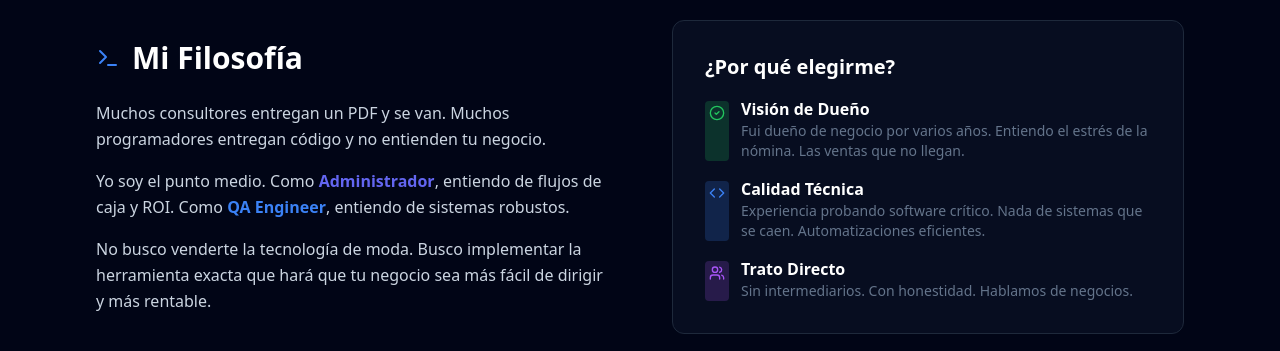
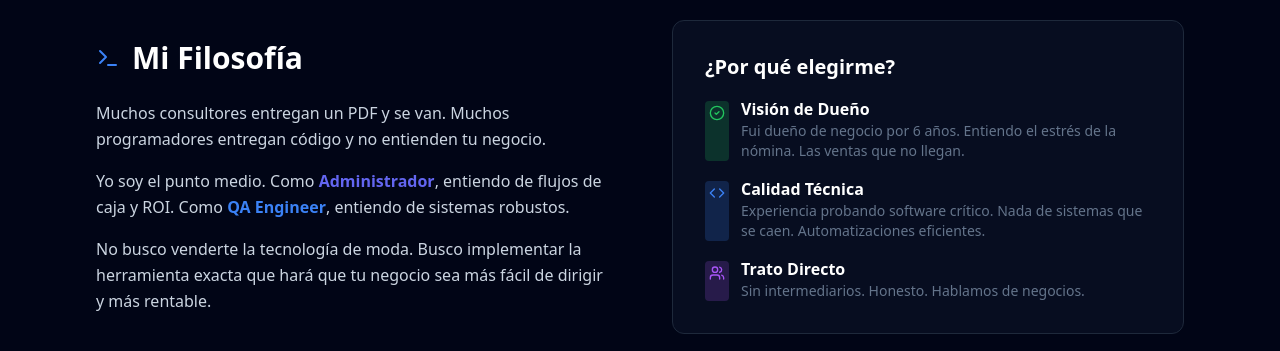
Before and after one commit to Dansilverdj/AppPersonal, a React (Vite) app: page / in a window 1280 px wide. Shown: the part 2600-2951 px from the top of the page. Built offline with nearby package versions, Linux system fonts and the light colour scheme; the HTML template or start-up script is replaced by a standard one.

Commit message:
Refactor Gemini API integration and update text
Updated the Gemini API integration to use the 'gemini-pro' model instead of 'flash' for better compatibility. Also made minor text adjustments in the component.

```diff
--- a/src/App.jsx
+++ b/src/App.jsx
@@ -39,7 +39,7 @@ export default function Portfolio() {
     setTheme(theme === 'dark' ? 'light' : 'dark');
   };
 
-  // --- INTEGRACIÓN GEMINI API (ROBUSTA) ---
+  // --- INTEGRACIÓN GEMINI API (MODELO ESTÁNDAR) ---
   const callGemini = async (prompt) => {
     const apiKey = import.meta.env.VITE_GEMINI_KEY;
 
@@ -50,9 +50,10 @@ export default function Portfolio() {
     }
 
     try {
-      // Intentamos con el modelo más actual (Flash)
+      // CAMBIO AQUÍ: Usamos 'gemini-pro' en lugar de 'flash'.
+      // Este es el modelo más compatible y evitará el error 404.
       const response = await fetch(
-        `https://generativelanguage.googleapis.com/v1beta/models/gemini-1.5-flash:generateContent?key=${apiKey}`,
+        `https://generativelanguage.googleapis.com/v1beta/models/gemini-pro:generateContent?key=${apiKey}`,
         {
           method: 'POST',
           headers: { 'Content-Type': 'application/json' },
@@ -64,6 +65,7 @@ export default function Portfolio() {
 
       // Si Google devuelve error (ej. modelo no encontrado), lanzamos excepción
       if (data.error) {
+        console.error("Error detallado API:", data.error);
         throw new Error(data.error.message || "Error en API de Google");
       }
 
@@ -72,7 +74,6 @@ export default function Portfolio() {
     } catch (error) {
       console.error("Error conectando con la IA:", error);
       // Si falla la conexión real, usamos la respuesta simulada
-      // Esto asegura que el usuario SIEMPRE vea un resultado
       return simulateResponse(prompt);
     }
   };
@@ -559,7 +560,7 @@ export default function Portfolio() {
                 <ul className="space-y-4">
                   <li className="flex gap-3">
                     <div className="mt-1 bg-green-500/20 p-1 rounded text-green-500"><CheckCircle2 size={16}/></div>
-                    <div><strong className={`${tc.textHighlight}`}>Visión de Dueño</strong><p className={`text-sm ${tc.textMuted}`}>Fui dueño de negocio por varios años. Entiendo el estrés de la nómina. Las ventas que no llegan.</p></div>
+                    <div><strong className={`${tc.textHighlight}`}>Visión de Dueño</strong><p className={`text-sm ${tc.textMuted}`}>Fui dueño de negocio por 6 años. Entiendo el estrés de la nómina. Las ventas que no llegan.</p></div>
                   </li>
                   <li className="flex gap-3">
                     <div className="mt-1 bg-blue-500/20 p-1 rounded text-blue-500"><Code size={16}/></div>
@@ -567,7 +568,7 @@ export default function Portfolio() {
                   </li>
                    <li className="flex gap-3">
                     <div className="mt-1 bg-purple-500/20 p-1 rounded text-purple-500"><Users size={16}/></div>
-                    <div><strong className={`${tc.textHighlight}`}>Trato Directo</strong><p className={`text-sm ${tc.textMuted}`}>Sin intermediarios. Con honestidad. Hablamos de negocios.</p></div>
+                    <div><strong className={`${tc.textHighlight}`}>Trato Directo</strong><p className={`text-sm ${tc.textMuted}`}>Sin intermediarios. Honesto. Hablamos de negocios.</p></div>
                   </li>
                 </ul>
               </div>
```
